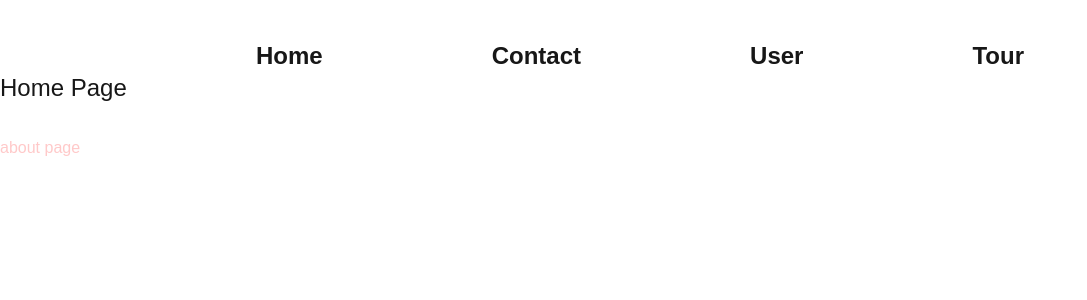
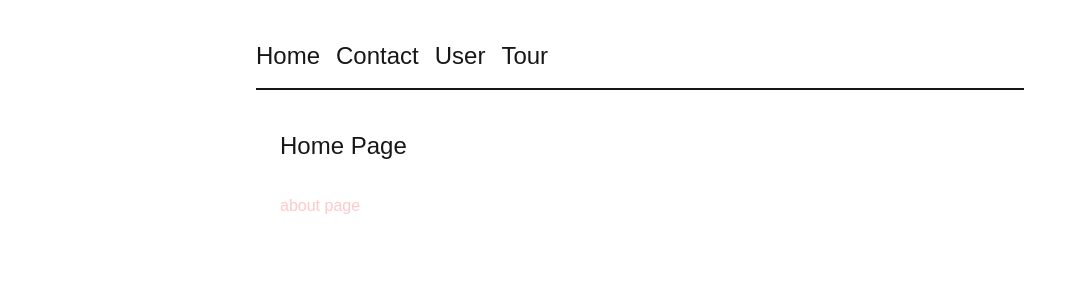
Before and after one commit to vtechwise/nextjs, a Next.js app: page / in a window 1280 px wide. Shown: the top 300 px of the page, without its empty margins (0-1087 px from the left). Built offline with nearby package versions, Linux system fonts and the light colour scheme.

Commit message:
work on layout.js file

```diff
--- a/app/components/Navbar.tsx
+++ /dev/null
@@ -1,23 +0,0 @@
-import Link from "next/link";
-
-const Navbar = () => {
-  return (
-    <nav className="max-w-3xl mx-auto mt-10">
-      <div className="flex justify-between">
-        <Link href={"/home"} className="text-2xl font-bold">
-          Home
-        </Link>
-        <Link href={"/contact"} className="text-2xl font-bold">
-          Contact
-        </Link>
-        <Link href={"/user"} className="text-2xl font-bold">
-          User
-        </Link>
-        <Link href={"/tour"} className="text-2xl font-bold">
-          Tour
-        </Link>
-      </div>
-    </nav>
-  );
-};
-export default Navbar;
--- a/app/layout.tsx
+++ b/app/layout.tsx
@@ -1,6 +1,6 @@
 import React from "react";
 import "./globals.css";
-import Navbar from "./components/Navbar";
+import Navbar from "../components/Navbar";
 
 export default function RootLayout({
   children,
@@ -10,8 +10,8 @@ export default function RootLayout({
   return (
     <html lang="en">
       <body>
-        <Navbar/>
-        {children}
+        <Navbar />
+        <main className="max-w-3xl mx-auto py-10 px-6">{children}</main>
       </body>
     </html>
   );
--- /dev/null
+++ b/components/Navbar.tsx
@@ -0,0 +1,23 @@
+import Link from "next/link";
+
+const Navbar = () => {
+  return (
+    <nav className="max-w-3xl mx-auto mt-10">
+      <div className="flex gap-x-4 border-b-2 pb-4">
+        <Link href={"/home"} className="text-2xl font-normal">
+          Home
+        </Link>
+        <Link href={"/contact"} className="text-2xl font-normal">
+          Contact
+        </Link>
+        <Link href={"/user"} className="text-2xl font-normal">
+          User
+        </Link>
+        <Link href={"/tour"} className="text-2xl font-normal">
+          Tour
+        </Link>
+      </div>
+    </nav>
+  );
+};
+export default Navbar;
```
